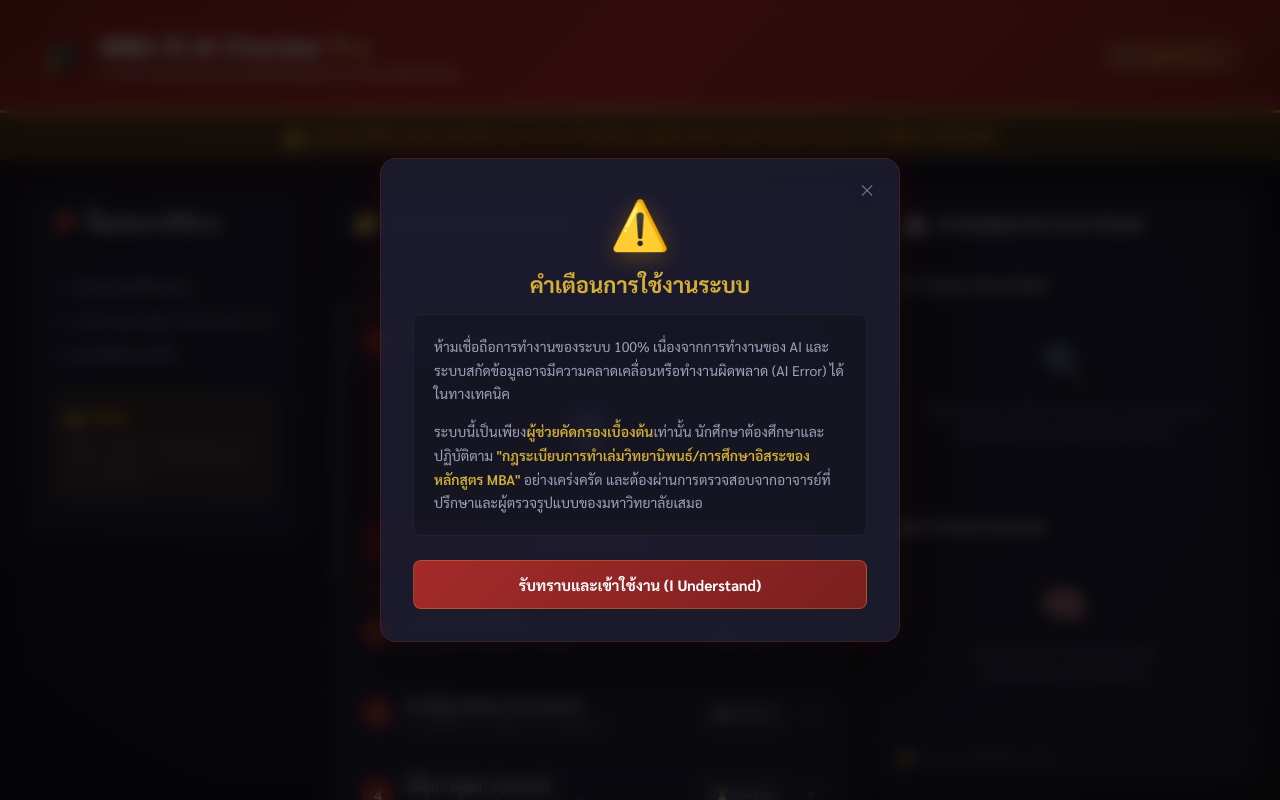
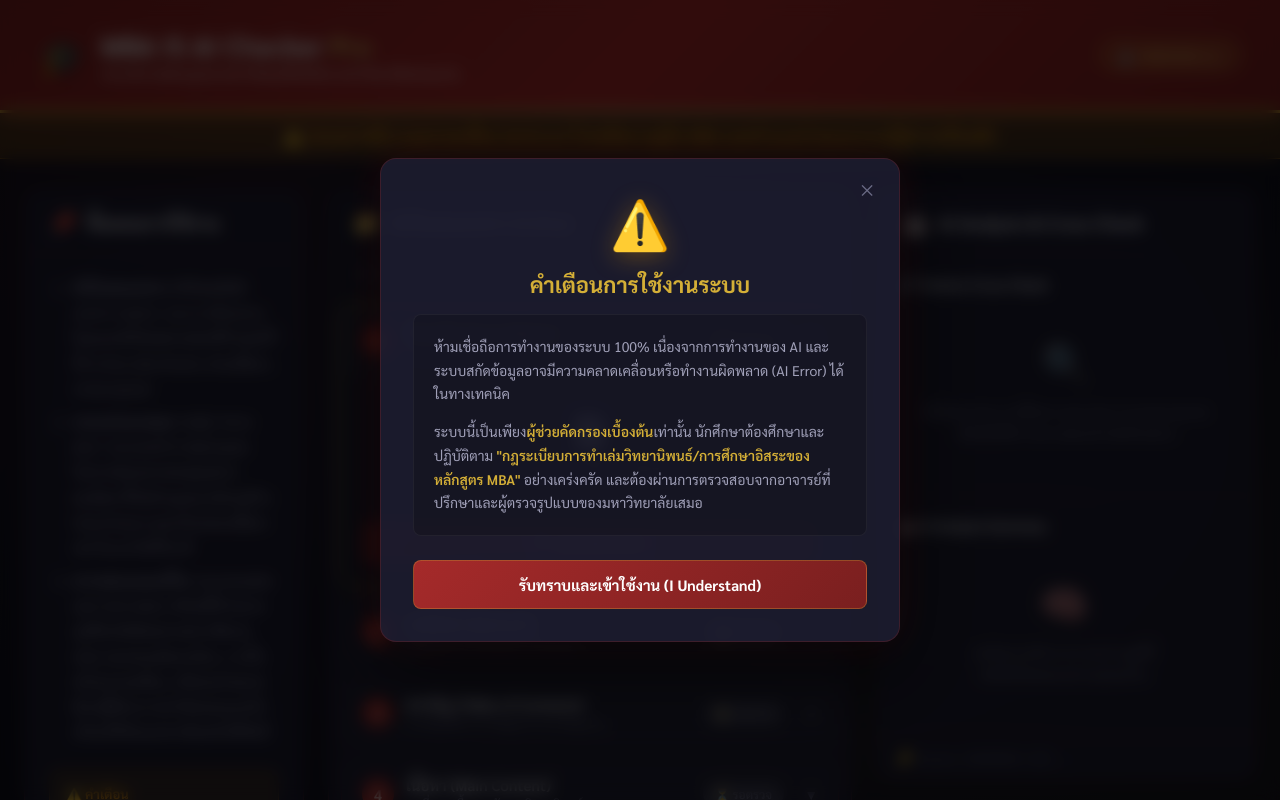
Before and after one commit to atipat-n/AiIS, a plain HTML site: page app/static/index.html in a window 1280 px wide. Shown: the top 800 px of the page. Drawn offline with Linux system fonts and the light colour scheme.

Commit message:
update process

```diff
--- a/app/static/index.html
+++ b/app/static/index.html
@@ -39,9 +39,9 @@
             </div>
             <div class="panel-body">
                 <ol class="instructions-list">
-                    <li>อัปโหลดไฟล์ทีละส่วน</li>
-                    <li>รอระบบตรวจสอบ Hard Rules & AI</li>
-                    <li>ดูผลลัพธ์และแก้ไข</li>
+                    <li><strong>อัปโหลดเอกสาร:</strong> อัปโหลดไฟล์เอกสาร (เฉพาะ .docx) ลงในระบบ โดยแยกอัปโหลดตามช่องที่กำหนดไว้ทั้ง 5 ส่วน (เช่น ส่วนปก, ส่วนเนื้อหา, บรรณานุกรม)</li>
+                    <li><strong>ระบบประมวลผล:</strong> กดปุ่ม "ตรวจสอบ" ระบบจะทำการสแกนและวิเคราะห์เอกสารของคุณอย่างละเอียด ทั้งในด้านรูปแบบโครงสร้าง (Hard Rules) และบริบทของเนื้อหา (AI) ในเวลาไม่กี่วินาที</li>
+                    <li><strong>ตรวจสอบและแก้ไข:</strong> ระบบจะแสดงผลการตรวจสอบ พร้อมชี้เป้าหมายจุดที่พบข้อผิดพลาดอย่างชัดเจน (เช่น ระยะขอบผิดระเบียบ, การกั้นหน้าคลาดเคลื่อน, หรือพบคำสะกดผิด) ผู้ใช้สามารถนำข้อเสนอแนะไปปรับแก้ไขในเอกสารต้นฉบับได้ทันที</li>
                 </ol>
                 <div class="instruction-warning">
                     <div class="warning-title">⚠️ คำเตือน</div>
```
